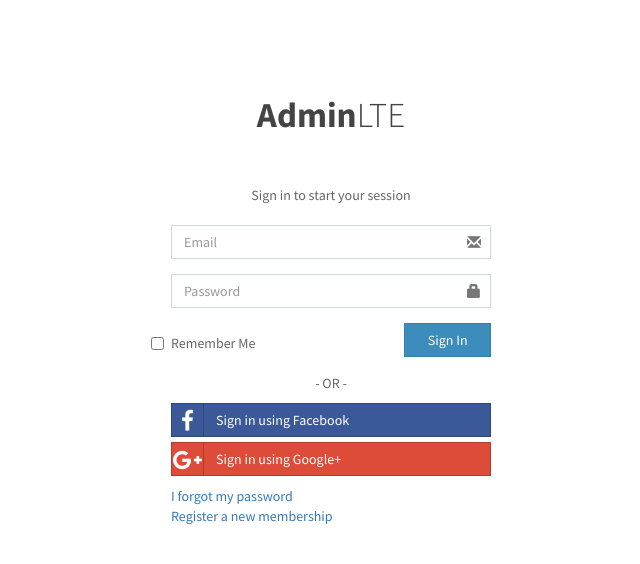
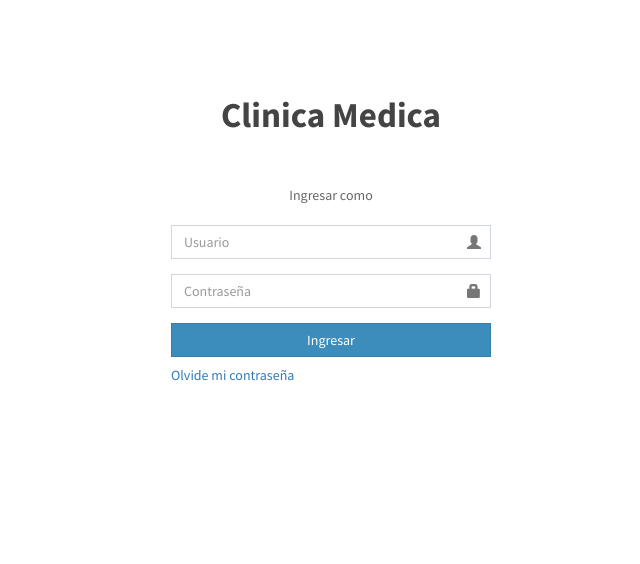
Before and after one commit to JJOrtizChaverra/Clinica, a PHP site: page /login in a window 1280 px wide. Shown: the top 564 px of the page, without its empty margins (309-949 px from the left). Run offline with PHP 8.4, Linux system fonts and the light colour scheme.

Commit message:
Modificando el formulario del login, eliminando algunos elementos no necesarios y validando que tipo de usuario va a ingresar, por ejemplo Secretaria

```diff
--- a/views/modules/login.php
+++ b/views/modules/login.php
@@ -1,48 +1,40 @@
 <div class="login-box">
     <div class="login-logo">
-        <a href="../../index2.html"><b>Admin</b>LTE</a>
+        <a href="../../index2.html"><b>Clinica Medica</b></a>
     </div>
     <!-- /.login-logo -->
     <div class="login-box-body">
-        <p class="login-box-msg">Sign in to start your session</p>
+        <p class="login-box-msg">Ingresar como
+            <?php
 
-        <form action="../../index2.html" method="post">
+            if (isset($_GET["url"])) {
+                if (isset($_GET["secretary"])) {
+                    echo "Secretaria";
+                }
+            }
+
+            ?>
+        </p>
+
+        <form method="post" style="margin-bottom: 8px;">
             <div class="form-group has-feedback">
-                <input type="email" class="form-control" placeholder="Email">
-                <span class="glyphicon glyphicon-envelope form-control-feedback"></span>
+                <input type="email" class="form-control" name="login-user" placeholder="Usuario">
+                <span class="glyphicon glyphicon-user form-control-feedback"></span>
             </div>
             <div class="form-group has-feedback">
-                <input type="password" class="form-control" placeholder="Password">
+                <input type="password" class="form-control" name="login-password" placeholder="Contraseña">
                 <span class="glyphicon glyphicon-lock form-control-feedback"></span>
             </div>
             <div class="row">
-                <div class="col-xs-8">
-                    <div class="checkbox icheck">
-                        <label>
-                            <input type="checkbox"> Remember Me
-                        </label>
-                    </div>
-                </div>
                 <!-- /.col -->
-                <div class="col-xs-4">
-                    <button type="submit" class="btn btn-primary btn-block btn-flat">Sign In</button>
+                <div class="col-xs-12">
+                    <button type="submit" class="btn btn-primary btn-block btn-flat">Ingresar</button>
                 </div>
                 <!-- /.col -->
             </div>
         </form>
 
-        <div class="social-auth-links text-center">
-            <p>- OR -</p>
-            <a href="#" class="btn btn-block btn-social btn-facebook btn-flat"><i class="fa fa-facebook"></i> Sign in using
-                Facebook</a>
-            <a href="#" class="btn btn-block btn-social btn-google btn-flat"><i class="fa fa-google-plus"></i> Sign in using
-                Google+</a>
-        </div>
-        <!-- /.social-auth-links -->
-
-        <a href="#">I forgot my password</a><br>
-        <a href="register.html" class="text-center">Register a new membership</a>
-
+        <a href="#">Olvide mi contraseña</a><br>
     </div>
     <!-- /.login-box-body -->
 </div>
```
